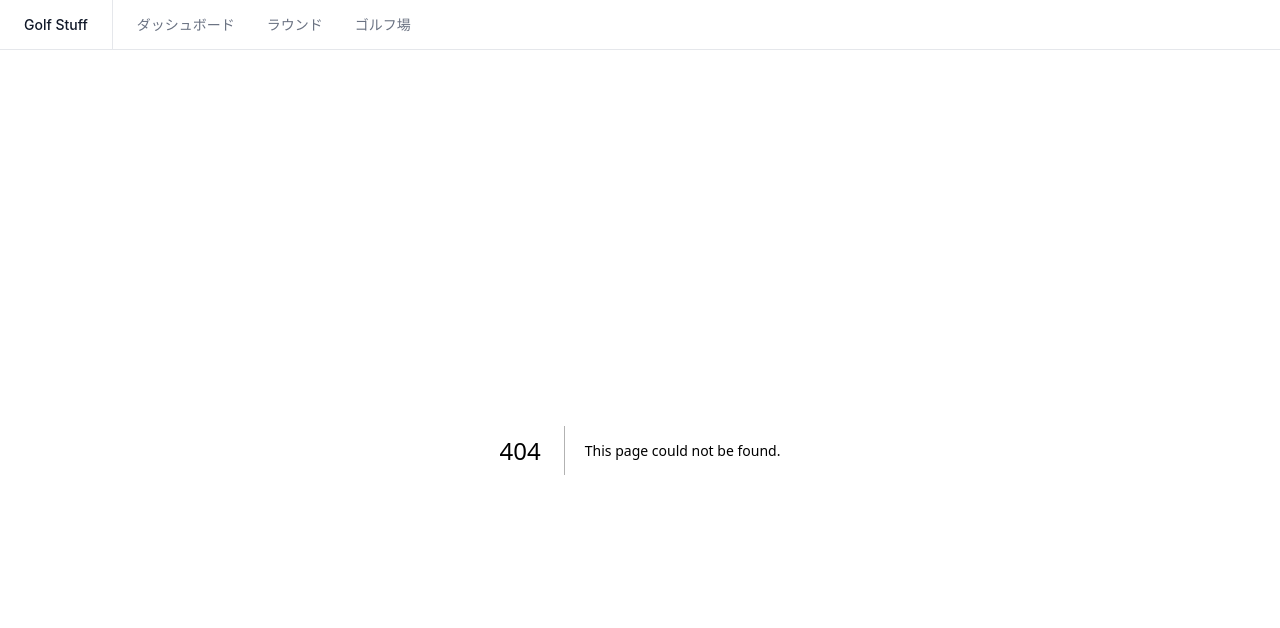
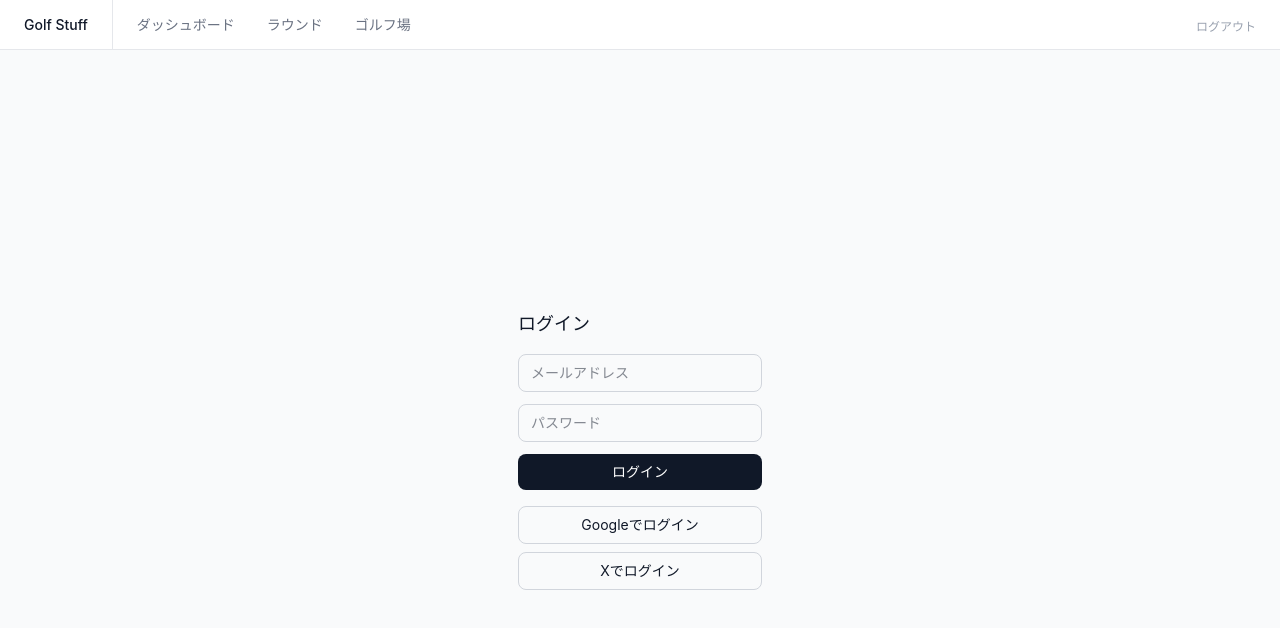
Before and after one commit to golf-stuff/golf-web, a Next.js app: page /login in a window 1280 px wide. Before the commit this address had no page. Shown: the top 628 px of the page. Built offline with nearby package versions, Linux system fonts and the light colour scheme.

Commit message:
feat: メール+パスワードによるログイン・ログアウトを実装

```diff
--- a/app/_components/HeaderNav.tsx
+++ b/app/_components/HeaderNav.tsx
@@ -1,6 +1,7 @@
 'use client'
 import Link from 'next/link'
 import { usePathname } from 'next/navigation'
+import { signOut } from '@/app/login/actions'
 
 const NAV_LINKS = [
   { href: '/', label: 'ダッシュボード' },
@@ -36,6 +37,13 @@ export default function HeaderNav() {
           )
         })}
       </nav>
+      <div className="flex items-center ml-auto pr-6">
+        <form action={signOut}>
+          <button type="submit" className="text-xs text-gray-400 hover:text-gray-600">
+            ログアウト
+          </button>
+        </form>
+      </div>
     </header>
   )
 }
--- /dev/null
+++ b/app/login/LoginForm.tsx
@@ -0,0 +1,76 @@
+'use client'
+
+import { useState, useTransition } from 'react'
+import { signInWithPassword } from './actions'
+import { createSupabaseBrowserClient } from '@/src/lib/supabase/client'
+
+export default function LoginForm() {
+  const [error, setError] = useState<string | null>(null)
+  const [isPending, startTransition] = useTransition()
+
+  function handleSubmit(formData: FormData) {
+    setError(null)
+    startTransition(async () => {
+      try {
+        await signInWithPassword(formData)
+      } catch (e) {
+        if (e instanceof Error && e.message === 'NEXT_REDIRECT') throw e
+        setError(e instanceof Error ? e.message : 'ログインに失敗しました')
+      }
+    })
+  }
+
+  async function handleOAuth(provider: 'google' | 'twitter') {
+    const supabase = createSupabaseBrowserClient()
+    await supabase.auth.signInWithOAuth({
+      provider,
+      options: { redirectTo: `${window.location.origin}/auth/callback` },
+    })
+  }
+
+  return (
+    <div className="flex flex-col gap-4 max-w-sm mx-auto p-6">
+      <h1 className="text-lg font-medium text-gray-900">ログイン</h1>
+
+      <form action={handleSubmit} className="flex flex-col gap-3">
+        <input
+          type="email"
+          name="email"
+          placeholder="メールアドレス"
+          required
+          className="border border-gray-300 rounded-lg px-3 py-2 text-sm"
+        />
+        <input
+          type="password"
+          name="password"
+          placeholder="パスワード"
+          required
+          className="border border-gray-300 rounded-lg px-3 py-2 text-sm"
+        />
+        {error && <p className="text-xs text-red-500">{error}</p>}
+        <button
+          type="submit"
+          disabled={isPending}
+          className="px-4 py-2 text-sm rounded-lg bg-gray-900 text-white disabled:opacity-40"
+        >
+          {isPending ? 'ログイン中...' : 'ログイン'}
+        </button>
+      </form>
+
+      <div className="flex flex-col gap-2">
+        <button
+          onClick={() => handleOAuth('google')}
+          className="px-4 py-2 text-sm rounded-lg border border-gray-300"
+        >
+          Googleでログイン
+        </button>
+        <button
+          onClick={() => handleOAuth('twitter')}
+          className="px-4 py-2 text-sm rounded-lg border border-gray-300"
+        >
+          Xでログイン
+        </button>
+      </div>
+    </div>
+  )
+}
--- /dev/null
+++ b/app/login/actions.ts
@@ -0,0 +1,28 @@
+'use server'
+
+import { redirect } from 'next/navigation'
+import { createSupabaseServerClient } from '@/src/lib/supabase/server'
+
+export async function signInWithPassword(formData: FormData) {
+  const email = formData.get('email') as string
+  const password = formData.get('password') as string
+
+  if (!email || !password) {
+    throw new Error('メールアドレスとパスワードを入力してください')
+  }
+
+  const supabase = await createSupabaseServerClient()
+  const { error } = await supabase.auth.signInWithPassword({ email, password })
+
+  if (error) {
+    throw new Error('ログインに失敗しました。メールアドレスまたはパスワードが正しくありません')
+  }
+
+  redirect('/')
+}
+
+export async function signOut() {
+  const supabase = await createSupabaseServerClient()
+  await supabase.auth.signOut()
+  redirect('/login')
+}
--- /dev/null
+++ b/app/login/page.tsx
@@ -0,0 +1,9 @@
+import LoginForm from './LoginForm'
+
+export default function LoginPage() {
+  return (
+    <main className="min-h-screen flex items-center justify-center bg-gray-50">
+      <LoginForm />
+    </main>
+  )
+}
```
